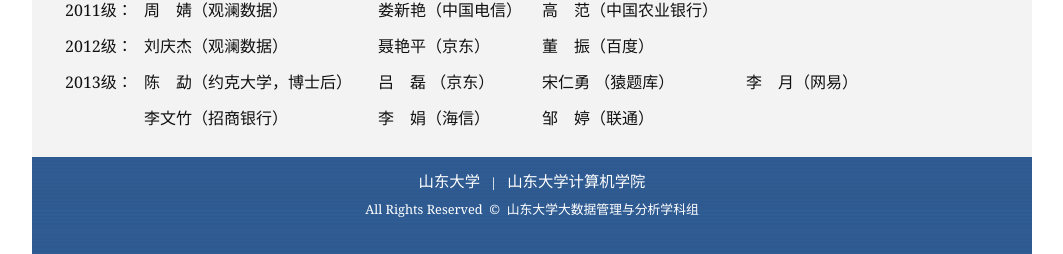
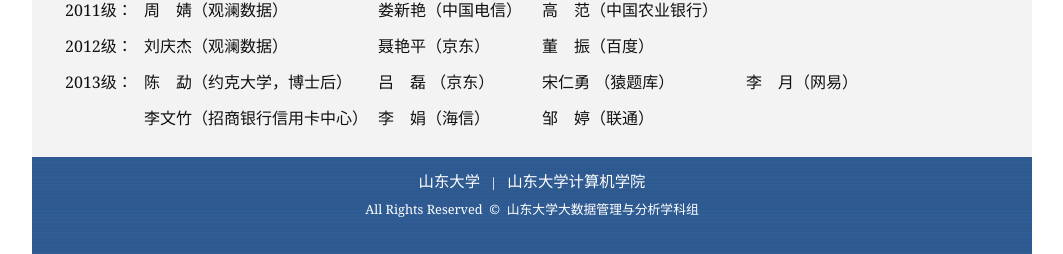
Before and after one commit to sdubigdata/bigdata-home, a Jekyll site: the page built from _source/members.html, in a window 1280 px wide. Shown: the part 2001-2255 px from the top of the page, without its empty margins (108-1171 px from the left). Built offline with Jekyll 4.4.1, drawn with Linux system fonts in a browser that asks for light colours.

Commit message:
change the company about Wenzhu Li

```diff
--- a/_source/members.html
+++ b/_source/members.html
@@ -47,6 +47,6 @@
                   <tr><td>2011级：</td> <td>周　婧（观澜数据）</td>　　    <td>娄新艳（中国电信）</td>   <td>高　范（中国农业银行）</td></tr>
 		  <tr><td>2012级：</td> <td>刘庆杰（观澜数据）　</td>　    <td>聂艳平（京东）</td>　　    <td>董　振（百度）</td></tr>
                   <tr><td>2013级：</td> <td>陈　勐（约克大学，博士后）</td>　<td>吕　磊 （京东）</td>　　   <td>宋仁勇 （猿题库）</td>　　   　 <td>李　月（网易）　</td>　    　</tr>
-		  <tr><td></td>　<td>李文竹（招商银行）</td><td>李　娟（海信）</td>　<td>邹　婷（联通）</td></tr>
+		  <tr><td></td>　<td>李文竹（招商银行信用卡中心）</td><td>李　娟（海信）</td>　<td>邹　婷（联通）</td></tr>
           </table>
       </div>
```
